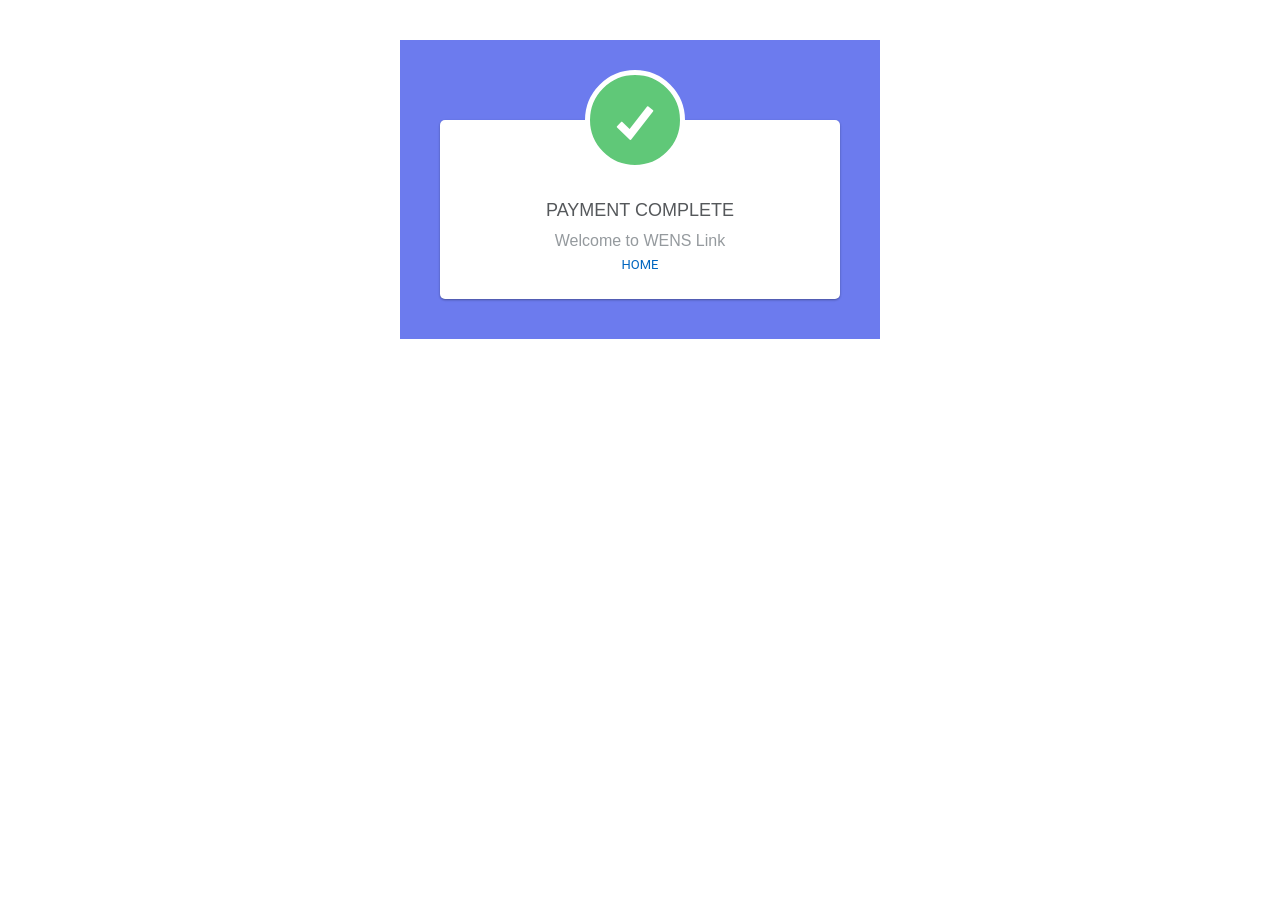
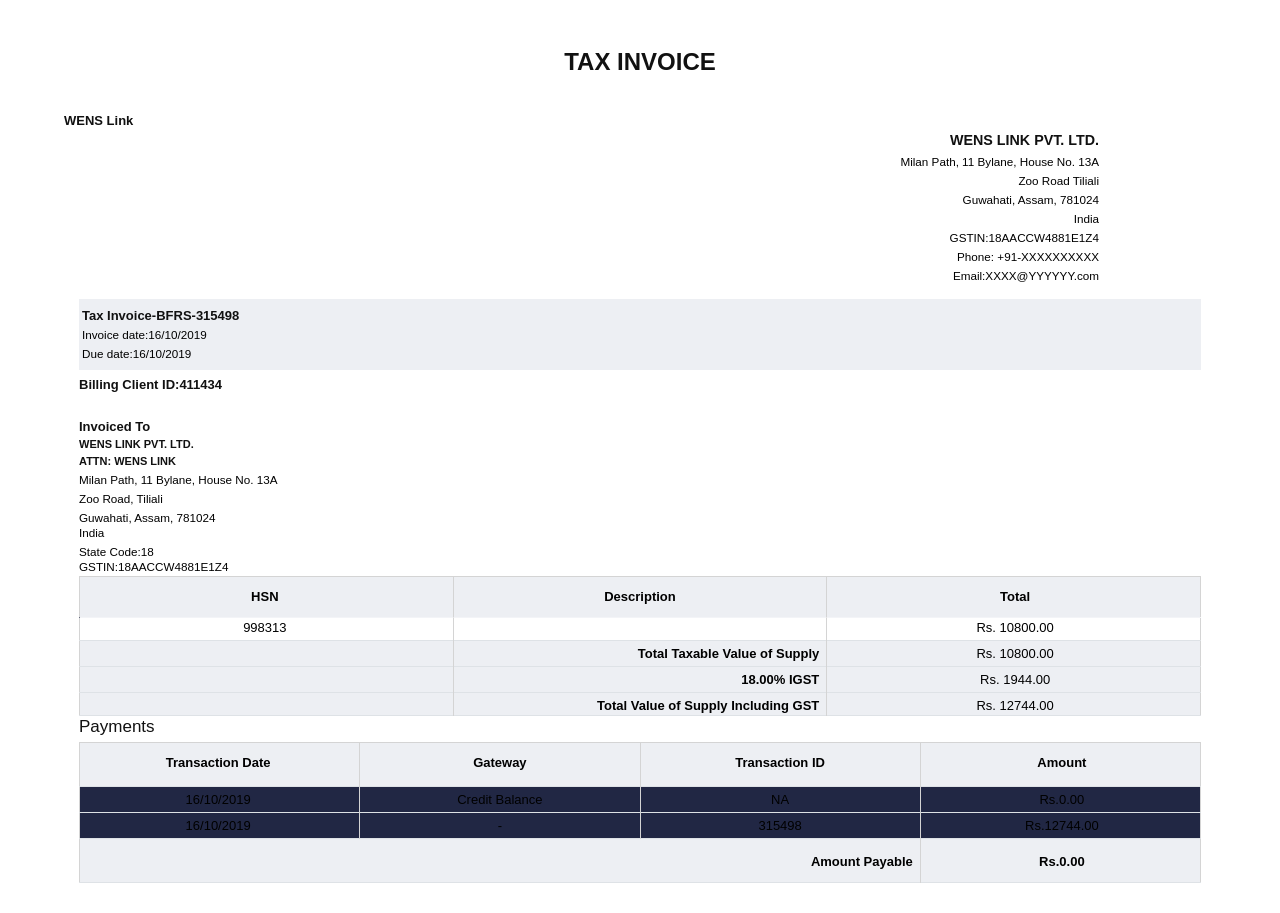
Before and after one commit to dhirusarania/WENS-Link-Seller-Registration, a Nuxt app: page /launch/success in a window 1280 px wide. Before the commit the page ends 800 px from the top, so only its background shows below. Built offline with nearby package versions, Linux system fonts and the light colour scheme; what vue-datetime would draw is missing.

Commit message:
Invoice Partial

```diff
--- a/pages/index.vue
+++ b/pages/index.vue
@@ -66,8 +66,8 @@
 
                             <input
                               type="number"
-                              maxlength="128"
                               id="ap_email"
+                              @input="checkLength('#ap_email', 10)"
                               name="email"
                               tabindex="1"
                               class="a-input-text a-span12 auth-autofocus auth-required-field"
@@ -294,6 +294,24 @@
         .catch(err => {
           console.log(err.response)
         })
+    },
+    checkLength : function(field, maxChar){
+
+
+      var ref = $(field),
+        val = ref.val();
+
+        console.log(/^(\+\d{1,3}[- ]?)?\d{10}$/.test(val) )
+        console.log(/^(\+\d{1,3}[- ]?)?\d{10}$/.test(val) )
+        if ( !/^(\+\d{1,3}[- ]?)?\d{10}$/.test(val) ){
+          ref.val(function() {
+              console.log(val)
+                console.log(val.substr(0, maxChar))
+                return val.substr(0, maxChar);
+            });
+        }
+
+
     }
   }
 }
--- a/pages/launch/success.vue
+++ b/pages/launch/success.vue
@@ -1,6 +1,130 @@
 <template>
   <div>
-    <div class="bg">
+
+
+        <div class="container">
+    <h3 class="tax-invoice">TAX INVOICE</h3>
+    <div class="row">
+      <div class="col-6 bold-font">
+        WENS Link
+      </div>
+      <div class="col-6">
+        <div class="top-right-address" style="text-align:right">
+          <h6 class="address-para margin-0">WENS Link Pvt. Ltd.</h6>
+          <p class="margin-0">Milan Path, 11 Bylane, House No. 13A</p>
+          <p class=" margin-0">Zoo Road Tiliali</p>
+          <p class="margin-0">Guwahati, Assam, 781024</p>
+          <p class="margin-0">India</p>
+          <p class="margin-0">GSTIN:18AACCW4881E1Z4</p>
+          <p class="margin-0">Phone: +91-XXXXXXXXXX</p>
+          <p class="margin-0">Email:XXXX@YYYYYY.com</p>
+        </div>
+      </div>
+    </div>
+    <div class="invoice-date">
+      <h5 class="bold-font ">Tax Invoice-BFRS-315498</h5>
+      <p class="margin-0">Invoice date:16/10/2019</p>
+      <p class="margin-0">Due date:16/10/2019</p>
+    </div>
+    <div class="billing-ID">
+      Billing Client ID:411434
+    </div>
+    <div class="">
+      <div class="bold-font">Invoiced To</div>
+      <div class="">
+        <h6 class="margin-0">WENS Link Pvt. Ltd.</h6>
+        <h6 class="margin-0">ATTN: WENS Link</h6>
+        <p class="margin-0">Milan Path, 11 Bylane, House No. 13A</p>
+        <p class="margin-0">Zoo Road, Tiliali</p>
+        <p class="margin-0">Guwahati, Assam, 781024</p>
+        <p>India</p>
+      </div>
+      <div class="">
+        <p class="margin-0">State Code:18</p>
+        <p>GSTIN:18AACCW4881E1Z4</p>
+      </div>
+    </div>
+
+    <div class="">
+      <table>
+        <thead>
+          <tr class="hex-bg">
+            <th class="center-align table-rborder">HSN</th>
+            <th class="center-align table-rborder">Description</th>
+            <th class="center-align ">Total</th>
+          </tr>
+        </thead>
+        <tbody>
+          <tr>
+            <td class="table-rborder center-align">998313</td>
+            <td class="table-rborder"></td>
+            <td class="center-align">Rs. 10800.00</td>
+          </tr>
+          <tr class="hex-bg">
+            <td class="table-rborder"></td>
+            <td class="table-rborder right-align bold-font table-pad">Total Taxable Value of Supply</td>
+            <td class="center-align">Rs. 10800.00</td>
+          </tr>
+          <tr class="hex-bg">
+            <td class="table-rborder"></td>
+            <td class="table-rborder right-align bold-font table-pad">18.00% IGST</td>
+            <td class="center-align">Rs. 1944.00</td>
+          </tr>
+          <tr class="hex-bg">
+            <td class="table-rborder"></td>
+            <td class="table-rborder right-align bold-font table-pad">Total Value of Supply Including GST</td>
+            <td class="center-align">Rs. 12744.00</td>
+          </tr>
+        </tbody>
+      </table>
+    </div>
+    <div class="">
+      <h4>Payments</h4>
+      <table>
+        <tr class="hex-bg">
+          <th class="table-rborder center-align">Transaction Date</th>
+          <th class="table-rborder center-align">Gateway</th>
+          <th class="table-rborder center-align">Transaction ID</th>
+          <th class="center-align">Amount</th>
+        </tr>
+        <tr>
+          <td class="table-rborder center-align">16/10/2019</td>
+          <td class="table-rborder center-align">Credit Balance</td>
+          <td class="table-rborder center-align">NA</td>
+          <td class="center-align">Rs.0.00</td>
+        </tr>
+        <tr>
+          <td class="table-rborder center-align">16/10/2019</td>
+          <td class="table-rborder center-align">-</td>
+          <td class="table-rborder center-align">315498</td>
+          <td class="center-align">Rs.12744.00</td>
+        </tr>
+        <tr class="hex-bg">
+          <td class="center-align"></td>
+          <td class="center-align"></td>
+          <th class="table-rborder right-align bold-font table-pad">Amount Payable</th>
+          <th class="center-align">Rs.0.00</th>
+        </tr>
+      </table>
+    </div>
+    <!--
+    <div class="">
+      <div class="">
+        <p>All payments by transfer/cheque/ DD should be drawn locally in favour of BigFoot Retail Solutions Pvt. Ltd.</p>
+      </div>
+      <p>Bank and Other Commercial Details</p>
+      <ul>
+        <li>Account number: 75116037200</li>
+        <li>Bank:Kotak Mahindra Bank:Saket, New Delhi</li>
+        <li>RTGS/NEFT Code:KKBK0000187</li>
+        <li>GSTIN No: 07AAECB7131Q1ZC | PAN Number: AAECB7131Q | CIN Number: U72900DL2011PTC225614</li>
+      </ul>
+      <p>Disclaimer: Please ignore thus invoice if you have already upgraded to a ShipRocket SaaS plan through Shopify</p>
+
+    </div>-->
+  </div>
+
+    <!-- <div class="bg">
       <div class="card">
         <span class="card__success">
           <i class="ion-checkmark"></i>
@@ -11,7 +135,7 @@
         <nuxt-link to="/login">HOME</nuxt-link>
       </div>
 
-    </div>
+    </div> -->
   </div>
 </template>
 
@@ -159,4 +283,121 @@
   font-size: 10px;
   color: #d3cece;
 }
+
+
+
+
+
+
+
+
+
+
+
+    h3 {
+      font-weight: bold;
+      text-align: center;
+    }
+
+    .bold-font {
+      font-weight: bold;
+    }
+
+    .address-para {
+      font-weight: bold;
+      font-size: 1.1rem;
+    }
+
+    .center-align {
+      text-align: center;
+    }
+
+    .right-align {
+      text-align: right;
+    }
+
+    .margin-0 {
+      margin: 0;
+    }
+
+    p {
+      font-size: 0.9rem;
+    }
+
+    .top-right-address {
+      margin-right: 9rem;
+    }
+
+    .tax-invoice {
+      margin: 17px 0 30px;
+    }
+
+    .invoice-date {
+      background-color: #edeff3;
+      margin: 14px 0 5px;
+      padding: 7px 3px;
+    }
+
+    .billing-ID {
+      font-weight: bold;
+      margin-bottom: 23px;
+    }
+
+    .hex-bg {
+      background: #edeff3;
+    }
+
+    tbody,
+    table {
+      border: 1px solid #d4d4d4;
+      width: 100%;
+    }
+
+    tr {
+      border-bottom: 1px solid #dee2e6;
+    }
+
+    .table-rborder {
+      border-right: 1px solid #d4d4d4;
+    }
+    .table-pad{
+      padding-right:7px;
+    }
+    @media print{
+      body {
+        -webkit-print-color-adjust:exact;
+        color-adjust:exact;
+    }
+
+  }
+  @page{
+     size:A4; margin:8mm;
+   }
+
+
+.table > thead,
+table > tbody {
+  background-color: #fff;
+}
+
+th {
+  color: black;
+}
+
+td {
+  color: black;
+}
+
+.table > thead > tr > th,
+.table > tbody > tr > td {
+  padding: 15px !important;
+}
+
+table > tbody > tr > td:nth-child(even) {
+  text-align: right;
+}
+
+thead tr {
+  border-bottom: 1px solid #cccccc;
+}
 </style>
--- a/pages/register_account.vue
+++ b/pages/register_account.vue
@@ -145,7 +145,7 @@
                                   type="number"
                                   max="10"
                                   id="ap_phone_number"
-                                  v-model="mobile"
+                                  @input="checkLength('#ap_phone_number', 10)"
                                   :class="['input-group', isValid('mobile')]"
                                   placeholder="Mobile number"
                                   name="email"
@@ -446,6 +446,40 @@
         })
        }
     },
+        checkLength : function(field, maxChar){
+
+
+      var ref = $(field),
+        val = ref.val();
+
+        console.log(/^(\+\d{1,3}[- ]?)?\d{10}$/.test(val) )
+        console.log(/^(\+\d{1,3}[- ]?)?\d{10}$/.test(val) )
+
+         ref.removeClass('has-error')
+                ref.addClass('has-success')
+
+        if ( !/^(\+\d{1,3}[- ]?)?\d{10}$/.test(val) ){
+          ref.val(function() {
+              console.log(val)
+                      ref.removeClass('has-success')
+        ref.addClass('has-error')
+
+                console.log(val.substr(0, maxChar))
+                return val.substr(0, maxChar);
+            });
+
+            console.log(val.length)
+
+            if(val.length == 10 || val.length == 11 ){
+
+                    ref.removeClass('has-error')
+                ref.addClass('has-success')
+
+            }
+        }
+
+
+    },
     isValid: function(type) {
       switch (type) {
         case 'name':
```
